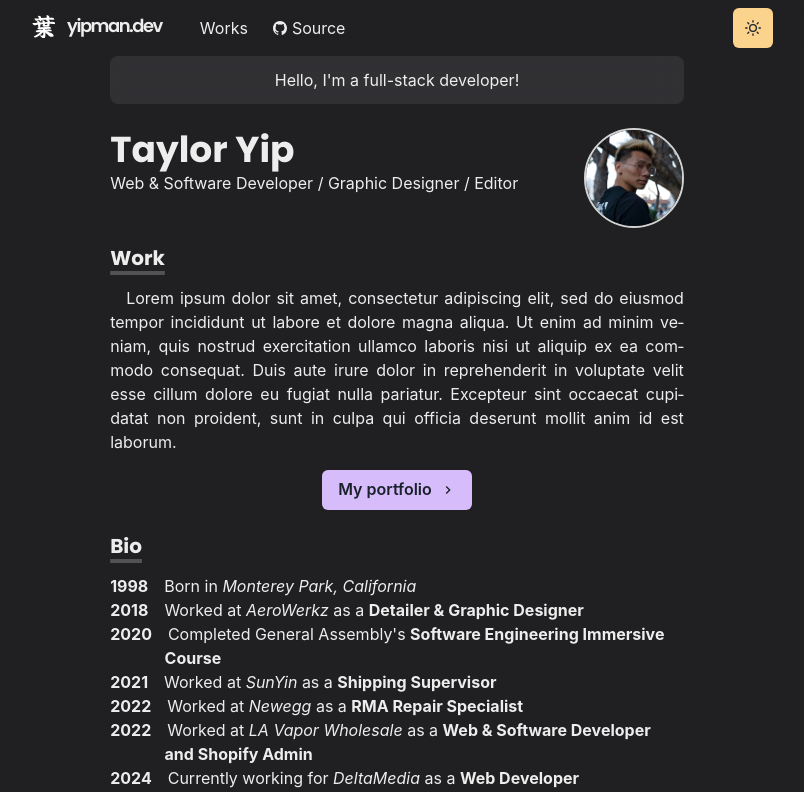
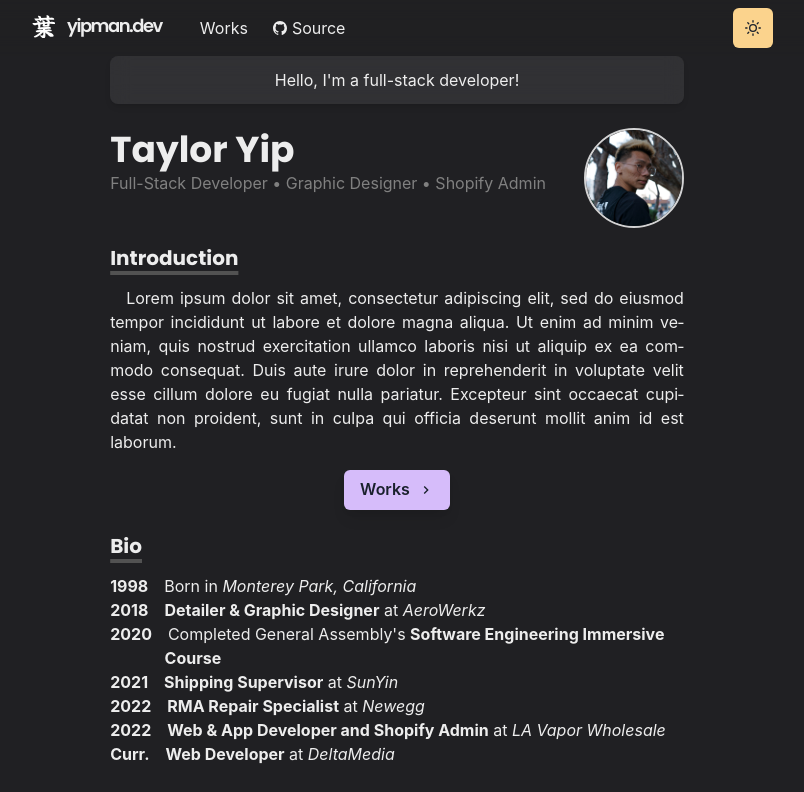
Before and after one commit to yippptay/yippptay_portfolio, a Next.js app: page / in a window 1280 px wide. Shown: the top 792 px of the page, without its empty margins (243-1047 px from the left). Built offline with nearby package versions, Linux system fonts and the light colour scheme.

Commit message:
updated homepage

```diff
--- a/components/icons/footprint.js
+++ b/components/icons/footprint.js
@@ -8,7 +8,10 @@ const FootprintIcon = props => {
       fill="currentColor"
       {...props}
     >
-      <path d="M0,0 L7,1 L13,5 L16,9 L16,14 L17,15 L28,15 L28,13 L40,16 L44,20 L44,26 L12,26 L11,28 L15,30 L19,34 L19,40 L24,40 L24,38 L32,38 L42,40 L48,43 L50,46 L49,51 L38,51 L23,50 L17,50 L17,61 L11,66 L-15,67 L-22,65 L-25,62 L-25,60 L-22,60 L-22,52 L-36,54 L-37,70 L-38,72 L-33,71 L1,69 L7,67 L16,68 L25,72 L26,77 L19,79 L-3,80 L-9,81 L-8,83 L9,84 L9,82 L19,83 L29,87 L30,91 L28,93 L23,94 L2,95 L14,100 L30,106 L38,112 L41,119 L41,123 L34,126 L21,126 L11,118 L5,112 L5,110 L1,109 L-6,102 L-7,100 L-7,123 L-10,132 L-15,136 L-22,135 L-33,126 L-39,119 L-39,117 L-31,118 L-24,119 L-20,116 L-19,101 L-24,103 L-34,112 L-49,123 L-60,129 L-70,130 L-75,124 L-59,116 L-46,107 L-38,99 L-37,97 L-46,99 L-58,99 L-62,97 L-64,91 L-63,90 L-58,90 L-58,88 L-22,85 L-22,81 L-36,83 L-43,83 L-51,80 L-53,78 L-53,73 L-48,73 L-50,56 L-56,56 L-64,59 L-71,59 L-76,55 L-82,51 L-81,46 L-64,45 L-52,43 L-56,37 L-56,33 L-63,33 L-67,27 L-71,22 L-71,19 L-43,19 L-50,7 L-50,3 L-41,4 L-34,8 L-32,12 L-32,17 L-1,15 L1,13 L0,6 L-1,1 Z M-14,26 L-30,28 L-32,37 L-37,36 L-40,31 L-41,29 L-51,30 L-55,33 L-45,36 L-40,39 L-38,42 L-26,42 L-23,41 L-24,36 L-27,32 L-28,29 L-16,31 L-11,36 L-10,41 L5,40 L5,33 L-1,32 L-2,26 Z M1,50 L-9,51 L-10,52 L-10,57 L1,57 L4,56 L4,50 Z " fill="#FFF" transform="translate(91,7)"/>
+      <path d="M0,0 L7,1 L13,5 L16,9 L16,14 L17,15 L28,15 L28,13 L40,16 L44,20 L44,26 L12,26 L11,28 L15,30 L19,34 L19,40 L24,40 L24,38 L32,38 L42,40 L48,43 L50,46 L49,51 L38,51 L23,50 L17,50 L17,61 L11,66 L-15,67 L-22,65 L-25,62 L-25,60 L-22,60 L-22,52 L-36,54 L-37,70 L-38,72 L-33,71 L1,69 L7,67 L16,68 L25,72 L26,77 L19,79 L-3,80 L-9,81 L-8,83 L9,84 L9,82 L19,83 L29,87 L30,91 L28,93 L23,94 L2,95 L14,100 L30,106 L38,112 L41,119 L41,123 L34,126 L21,126 L11,118 L5,112 L5,110 L1,109 L-6,102 L-7,100 L-7,123 L-10,132 L-15,136 L-22,135 L-33,126 L-39,119 L-39,117 L-31,118 L-24,119 L-20,116 L-19,101 L-24,103 L-34,112 L-49,123 L-60,129 L-70,130 L-75,124 L-59,116 L-46,107 L-38,99 L-37,97 L-46,99 L-58,99 L-62,97 L-64,91 L-63,90 L-58,90 L-58,88 L-22,85 L-22,81 L-36,83 L-43,83 L-51,80 L-53,78 L-53,73 L-48,73 L-50,56 L-56,56 L-64,59 L-71,59 L-76,55 L-82,51 L-81,46 L-64,45 L-52,43 L-56,37 L-56,33 L-63,33 L-67,27 L-71,22 L-71,19 L-43,19 L-50,7 L-50,3 L-41,4 L-34,8 L-32,12 L-32,17 L-1,15 L1,13 L0,6 L-1,1 Z M-14,26 L-30,28 L-32,37 L-37,36 L-40,31 L-41,29 L-51,30 L-55,33 L-45,36 L-40,39 L-38,42 L-26,42 L-23,41 L-24,36 L-27,32 L-28,29 L-16,31 L-11,36 L-10,41 L5,40 L5,33 L-1,32 L-2,26 Z M1,50 L-9,51 L-10,52 L-10,57 L1,57 L4,56 L4,50 Z "
+        fill="#FFF"
+        transform="translate(91,7)"
+      />
     </svg>
   )
 }
--- a/components/layouts/main.js
+++ b/components/layouts/main.js
@@ -16,7 +16,7 @@ const Main = ({ children, router }) => {
 
       <Head>
         <meta name="viewport" content="width=device-width, initial-scale=1" />
-        <meta name="description" content="Taylor's homepage" />
+        <meta name="description" content="Homepage" />
         <meta name="author" content="Taylor Yip" />
         <meta name="author" content="yippptay" />
         <link rel="apple-touch-icon" href="apple-touch-icon.png" />
@@ -30,7 +30,7 @@ const Main = ({ children, router }) => {
         <meta name="og:title" content="Taylor Yip" />
         <meta property="og:type" content="website" />
         <meta property="og:image" content="https://www.craftz.dog/card.png" />
-        <title>Taylor Yip - Homepage</title>
+        <title>Homepage</title>
       </Head>
 
       <NavBar path={router.asPath} />
--- a/pages/index.js
+++ b/pages/index.js
@@ -7,7 +7,9 @@ import {
   Button,
   List,
   ListItem,
-  useColorModeValue
+  useColorModeValue,
+  Text,
+  Flex
 } from '@chakra-ui/react'
 import { ChevronRightIcon } from '@chakra-ui/icons'
 import Paragraph from '../components/paragraph'
@@ -24,6 +26,7 @@ const Home = () => (
   <Layout>
     <Container>
       <Box
+        boxShadow="md"
         borderRadius="lg"
         mb={6}
         p={3}
@@ -35,12 +38,18 @@ const Home = () => (
       </Box>
 
       <Box display={{ md: 'flex' }}>
+
         <Box flexGrow={1}>
           <Heading as="h1" variant="page-title">
             Taylor Yip
           </Heading>
-          <p>Web &  Software Developer / Graphic Designer / Editor</p>
+
+          <Flex color='gray'>
+            <Text>Full-Stack Developer • Graphic Designer • Shopify Admin</Text>
+          </Flex>
+
         </Box>
+
         <Box
           flexShrink={0}
           mt={{ base: 4, md: 0 }}
@@ -69,7 +78,7 @@ const Home = () => (
 
       <Section delay={0.1}>
         <Heading as="h3" variant="section-title">
-          Work
+          Introduction
         </Heading>
         <Paragraph>
         Lorem ipsum dolor sit amet, consectetur adipiscing elit, sed do eiusmod tempor incididunt ut labore et dolore magna aliqua.
@@ -77,20 +86,23 @@ const Home = () => (
         Duis aute irure dolor in reprehenderit in voluptate velit esse cillum dolore eu fugiat nulla pariatur.
         Excepteur sint occaecat cupidatat non proident, sunt in culpa qui officia deserunt mollit anim id est laborum.
         </Paragraph>
+
         <Box align="center" my={4}>
           <Button
+            boxShadow="lg"
             as={NextLink}
             href="/works"
             scroll={false}
             rightIcon={<ChevronRightIcon />}
             colorScheme="purple"
           >
-            My portfolio
+            Works
           </Button>
         </Box>
+
       </Section>
 
-      <Section delay={0.2}>
+      <Section delay={0.3}>
         <Heading as="h3" variant="section-title">
           Bio
         </Heading>
@@ -102,7 +114,7 @@ const Home = () => (
 
         <BioSection>
           <BioYear>2018</BioYear>
-          Worked at <i>AeroWerkz</i> as a <b>Detailer & Graphic Designer</b>
+          <b>Detailer & Graphic Designer</b> at <i>AeroWerkz</i>
         </BioSection>
 
         <BioSection>
@@ -112,24 +124,24 @@ const Home = () => (
 
         <BioSection>
           <BioYear>2021</BioYear>
-          Worked at <i>SunYin</i> as a <b>Shipping Supervisor</b>
+          <b>Shipping Supervisor</b> at <i>SunYin</i>
         </BioSection>
 
         <BioSection>
           <BioYear>2022</BioYear>
-          Worked at <i>Newegg</i> as a <b>RMA Repair Specialist</b>
+          <b>RMA Repair Specialist</b> at <i>Newegg</i>
         </BioSection>
 
         <BioSection>
           <BioYear>2022</BioYear>
-          Worked at <i>LA Vapor Wholesale</i> as a <b>Web & Software Developer and Shopify Admin</b>
+          <b>Web & App Developer and Shopify Admin</b> at <i>LA Vapor Wholesale</i>
         </BioSection>
 
         <BioSection>
           <BioYear>
-            2024
+            Curr.
           </BioYear>
-          Currently working for <i>DeltaMedia</i> as a <b>Web Developer</b>
+          <b>Web Developer</b> at <i>DeltaMedia</i>
         </BioSection>
 
       </Section>
@@ -147,7 +159,7 @@ const Home = () => (
                 colorScheme="purple"
                 leftIcon={<IoLogoGithub />}
               >
-                @yippptay
+                yippptay
               </Button>
             </Link>
           </ListItem>
```
